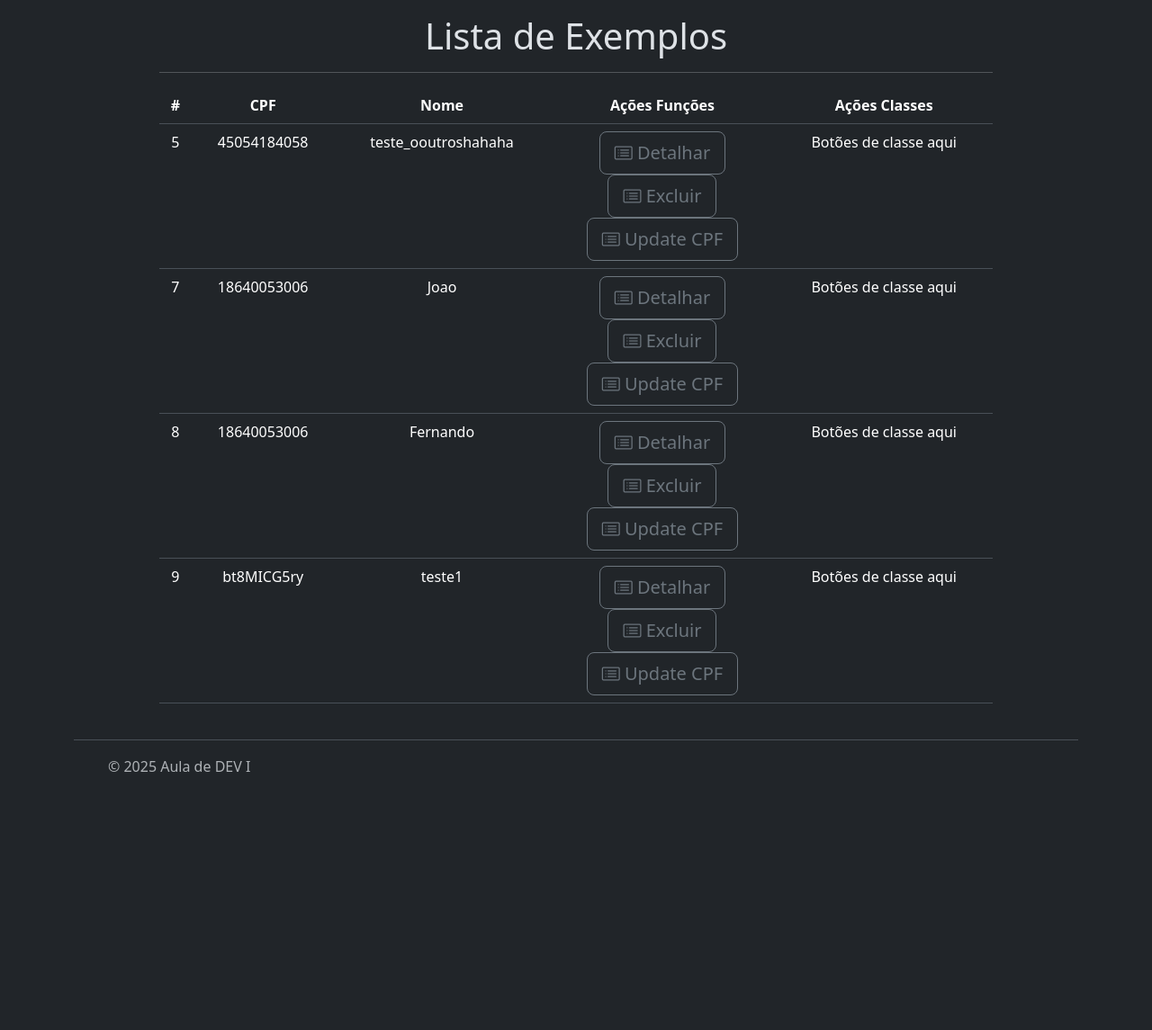
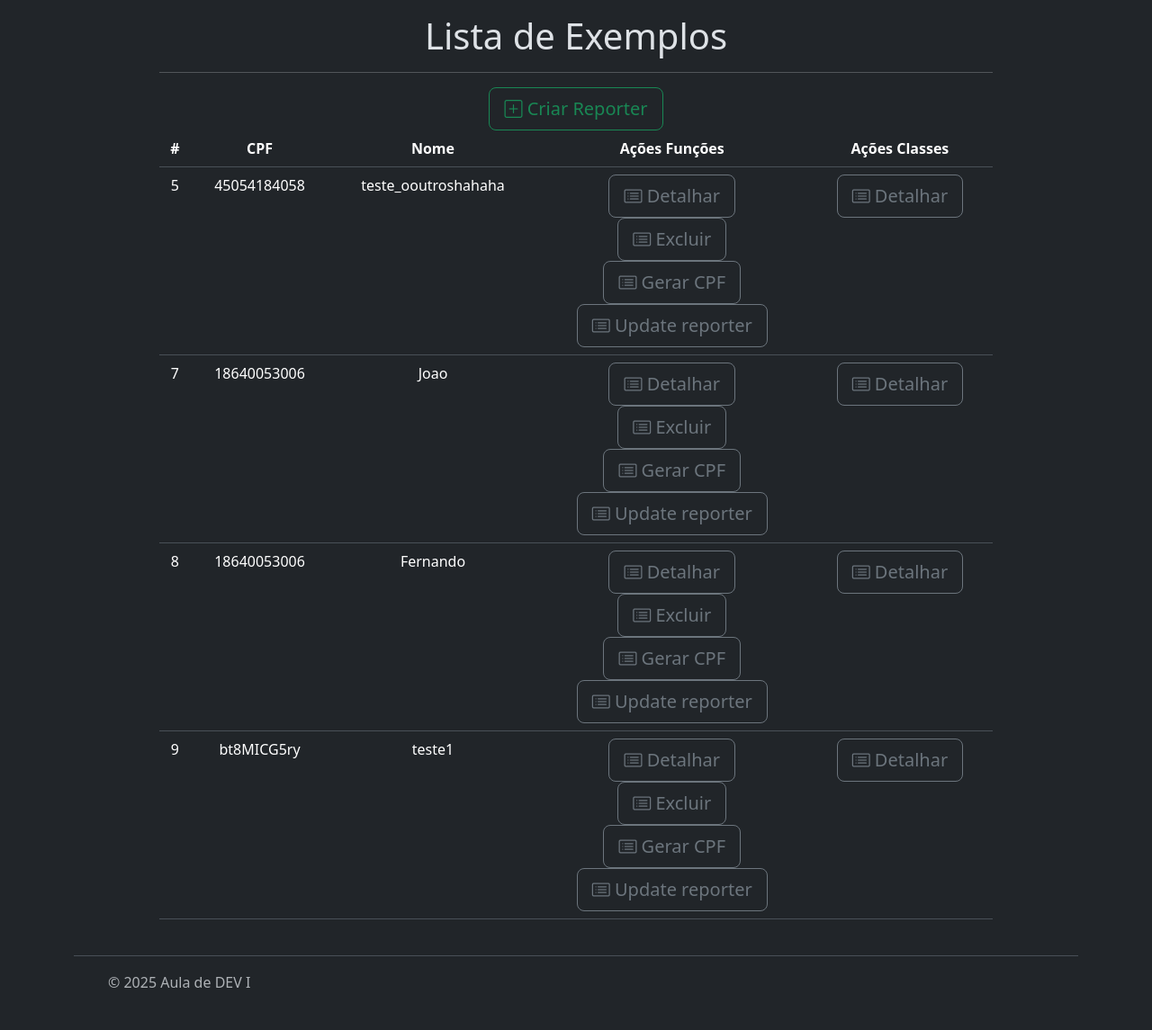
Before and after one commit to Tarpah/sistema_aulas_faculdade_desenvolvedor_I, a Django app: page /relacionamentos/reporter/funcao/ in a window 1280 px wide. Shown: the part 56-1201 px from the top of the page at 90% size. Before the commit the page ends 914 px from the top, so only its background shows below. Run offline with Django 5.2, Linux system fonts and the light colour scheme; data comes from the database, SQL or seed files in the repository; both versions use the stored data as it was after the commit; parts of the project's set-up code (start-up, migrations or seed data) failed here and were passed over.

Commit message:
Código da aula
Fizemos o Create e o Update em função, demos inicio em criar as mesmas funções em versão de classe.

```diff
--- /dev/null
+++ b/web_system/relacionamentos/forms/__init__.py
@@ -0,0 +1,2 @@
+from .base_form import *
+from .reporter import *
--- a/web_system/relacionamentos/templates/reporter/list.html
+++ b/web_system/relacionamentos/templates/reporter/list.html
@@ -9,6 +9,12 @@
 {% endblock title %}
 
 {% block content %}
+
+<a class="btn btn-outline-success btn-lg" role="button"
+                           data-bs-toggle="tooltip" data-bs-placement="top"
+                           title="gerar_cpf"
+                           href="{% url 'relacionamentos:reporter_function_create' %}">
+                            <i class="bi bi-plus-square"></i> Criar Reporter </a>
 
 {% if lista %}
     <table class="table table-hover">
@@ -49,14 +55,28 @@
                            data-bs-toggle="tooltip" data-bs-placement="top"
                            title="gerar_cpf"
                            href="{% url 'relacionamentos:gerar_cpf' reporter.id %}">
-                            <i class="bi bi-card-list"></i> Update CPF </a>
+                            <i class="bi bi-card-list"></i> Gerar CPF </a>
+                    </div>
+
+                    <div>
+                        <a class="btn btn-outline-secondary btn-lg" role="button"
+                           data-bs-toggle="tooltip" data-bs-placement="top"
+                           title="gerar_cpf"
+                           href="{% url 'relacionamentos:reporter_function_update' reporter.id %}">
+                            <i class="bi bi-card-list"></i> Update reporter </a>
                     </div>
 
             </td>
 
             <td>
                 <div>
-                    Botões de classe aqui
+                    <div>
+                        <a class="btn btn-outline-secondary btn-lg" role="button"
+                           data-bs-toggle="tooltip" data-bs-placement="top"
+                           title="Detalhar com Funções"
+                           href="{% url 'relacionamentos:exemplo_classe_read' reporter.id %}">
+                            <i class="bi bi-card-list"></i> Detalhar </a>
+                    </div>
                 </div>
             </td>
 
--- a/web_system/relacionamentos/urls.py
+++ b/web_system/relacionamentos/urls.py
@@ -1,12 +1,17 @@
 from django.urls import path, include
 import relacionamentos.views.estatisca as views_funcoes
 from relacionamentos.views import PrimeiraView, SaudacaoView, NomeView
-from relacionamentos.views.reporter import reporter_list, reporter_list_details, delete, gerar_cpf
+from relacionamentos.views.reporter import reporter_list, reporter_list_details, delete, gerar_cpf, create, update
+from relacionamentos.views.reporter_classe import ReporterListClasse, ReportListDetailsClasse
 
 # mesma coisa que namespace
 app_name = 'relacionamentos'
 
 urlpatterns = [
+    path('reporter/classe/read/<int:pk>', ReportListDetailsClasse.as_view(), name='exemplo_classe_read'),
+    path('reporter/classe/', ReporterListClasse.as_view(), name='exemplo_function_read'),
+    path('reporter/funcao/update/<int:pk>', update, name='reporter_function_update'),
+    path('reporter/funcao/create', create , name='reporter_function_create'),
     path('reporter/funcao/gerar_cpf/<int:pk>', gerar_cpf, name='gerar_cpf'),
     path('reporter/funcao/delete/<int:pk>', delete, name='reporter_function_delete'),
     path('reporter/funcao/read/<int:pk>', reporter_list_details, name='exemplo_function_read'),
--- a/web_system/relacionamentos/views/__init__.py
+++ b/web_system/relacionamentos/views/__init__.py
@@ -3,3 +3,4 @@ from .primeira_view import *
 from .saudacao_view import *
 from .nome_view import *
 from .reporter import *
+from .reporter_classe import *
--- a/web_system/relacionamentos/views/reporter.py
+++ b/web_system/relacionamentos/views/reporter.py
@@ -2,6 +2,8 @@ import random
 import string
 
 from django.shortcuts import render, get_object_or_404, redirect
+
+from relacionamentos.forms import ReporterForm
 from relacionamentos.models import Reporter
 
 
@@ -51,3 +53,31 @@ def gerar_cpf(request, pk):
     except:
         print("Erro gerando CPF")
         return redirect('relacionamentos:exemplo_function_list')
+
+def create(request):
+    if request.method == 'POST':
+        form = ReporterForm(request.POST)
+        if form.is_valid():
+            form.save()
+            return redirect('relacionamentos:exemplo_function_list')
+    else:
+        form = ReporterForm()
+    context = {
+        'form': form
+    }
+    return render(request, 'reporter/create_simple.html', context)
+
+def update(request, pk):
+    objeto_reporter = get_object_or_404(Reporter, pk=pk)
+    if request.method == 'POST':
+        form = ReporterForm(request.POST, instance=objeto_reporter)
+        if form.is_valid():
+            form.save()
+            return redirect('relacionamentos:exemplo_function_list')
+    else:
+        form = ReporterForm(instance=objeto_reporter)
+    context = {
+        'form': form,
+        'objeto_reporter': objeto_reporter,
+    }
+    return render(request, 'reporter/update.html', context)
```
Also changed, not shown: web_system/relacionamentos/forms/base_form.py (added, +9 -0 lines), web_system/relacionamentos/forms/reporter.py (added, +7 -0 lines), web_system/relacionamentos/templates/reporter/create_simple.html (added, +26 -0 lines), web_system/relacionamentos/templates/reporter/update.html (added, +39 -0 lines), web_system/relacionamentos/views/reporter_classe.py (added, +27 -0 lines), web_system/db.sqlite3.
